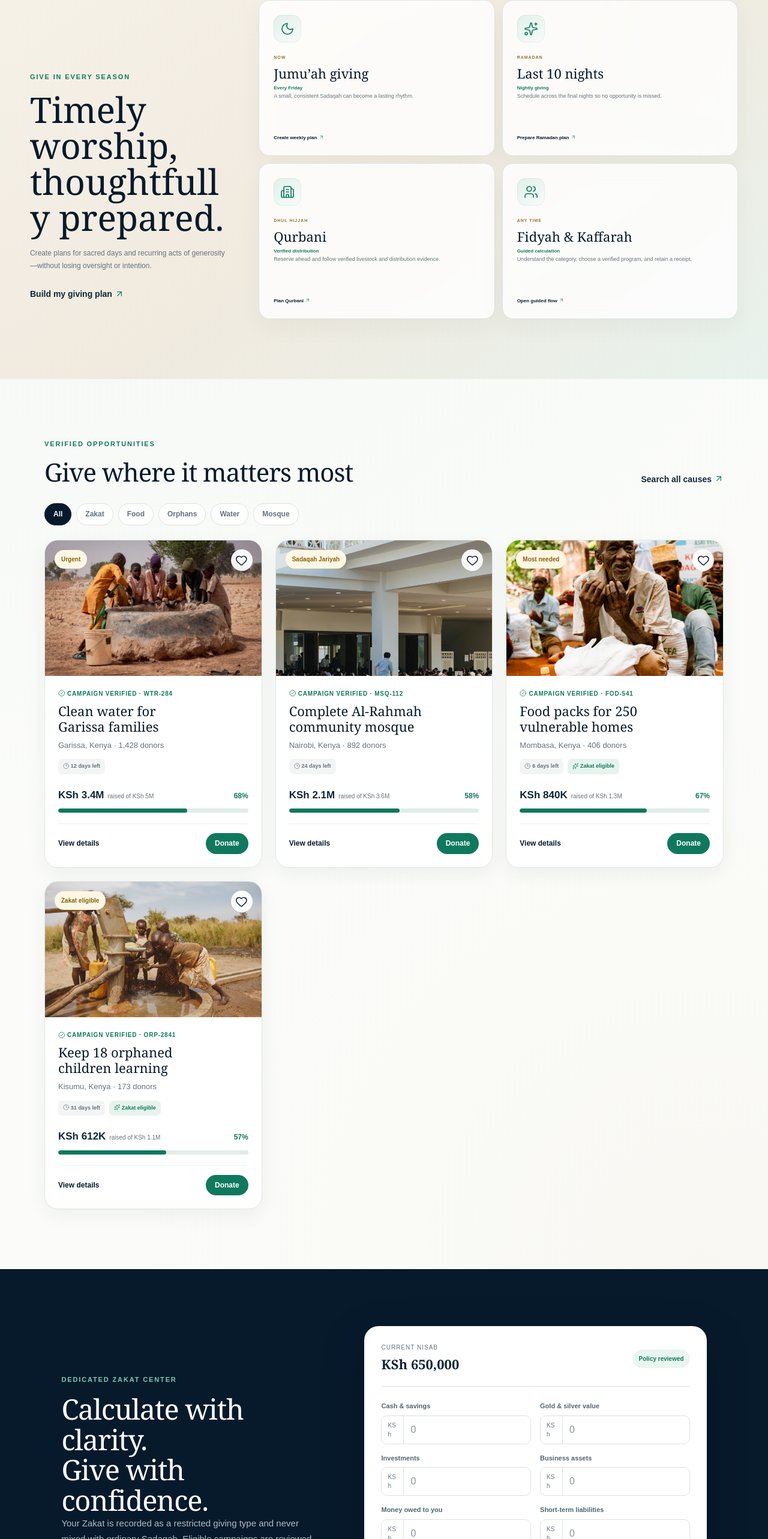
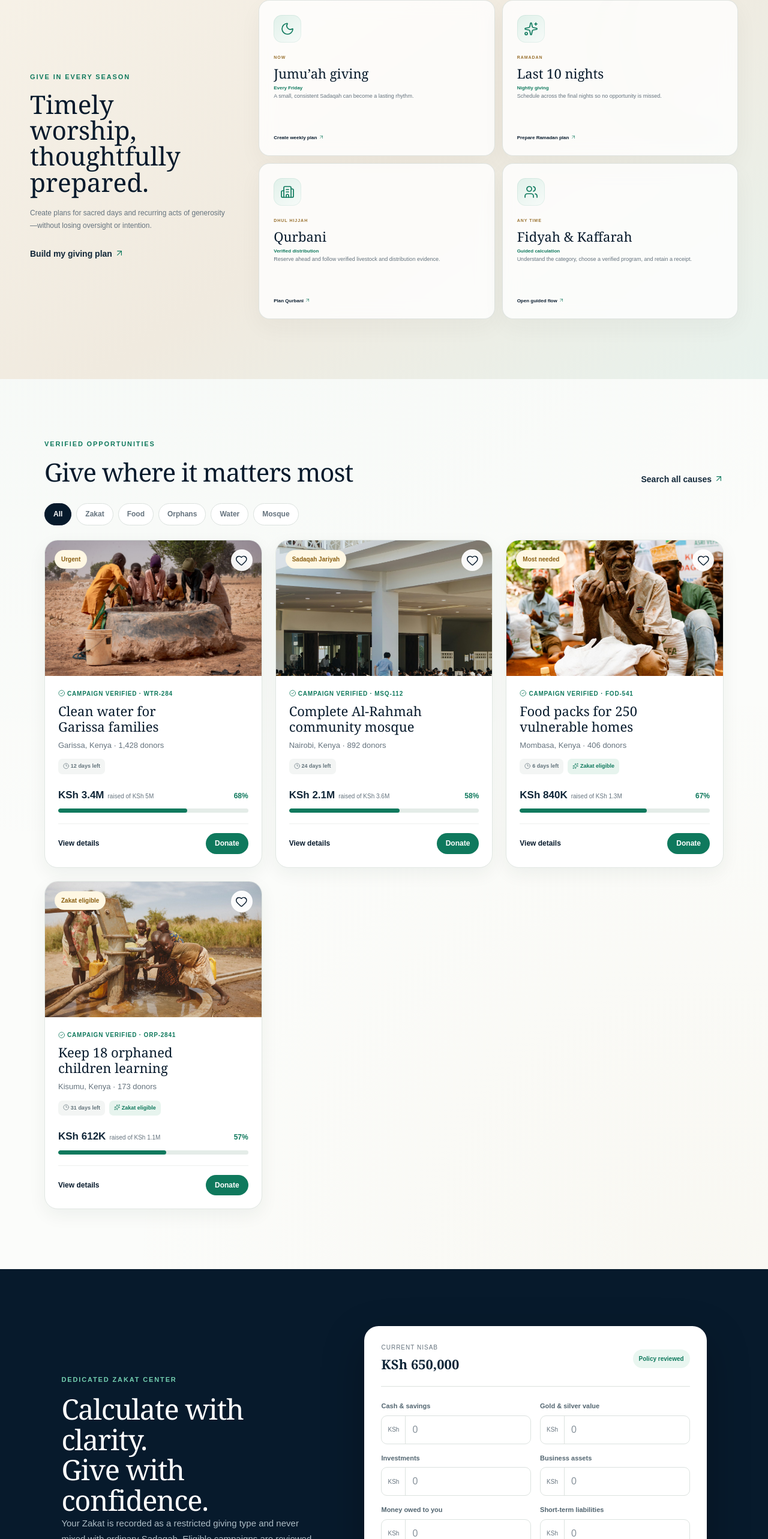
Before and after one commit to KuduKhan/amanah-giving-Frontend, a Next.js app: page / in a window 1280 px wide. Shown: the part 1015-3581 px from the top of the page at 60% size. Built offline with nearby package versions, Linux system fonts and the light colour scheme.

Commit message:
Fix word wrapping and currency label alignment

```diff
--- a/app/globals.css
+++ b/app/globals.css
@@ -492,12 +492,18 @@ button:focus-visible,a:focus-visible,input:focus-visible,select:focus-visible,te
 
 /* Content-driven layouts: shrink tracks, wrap text, and keep actions reachable. */
 :where(main, section, article, aside, header, footer, nav, div, form, label, button, a, span) { min-width: 0; }
-body { overflow-wrap: anywhere; }
+body { overflow-wrap: normal; word-break: normal; }
 button, input, select, textarea { font: inherit; }
 button { white-space: normal; line-height: 1.4; }
 input, select, textarea { min-width: 0; max-width: 100%; }
 img { max-width: 100%; }
 h1, h2, h3, h4 { text-wrap: balance; }
+/* Size this headline to its column so whole words fit before wrapping. */
+.seasonal-heading { container-type: inline-size; }
+.seasonal-heading h2 { font-size: clamp(28px, 13cqi, 62px); overflow-wrap: normal; word-break: normal; hyphens: none; }
+/* Currency prefixes must keep their intrinsic width; the input takes the remaining space. */
+.calc-grid small, .custom-amount small, .planner-amount small, .field > div > small { flex: 0 0 auto; white-space: nowrap; }
+.calc-grid input, .custom-amount input, .planner-amount input, .field > div > input { flex: 1 1 0%; min-width: 0; }
 p { text-wrap: pretty; }
 :where(.hero-actions, .hero-proof, .section-heading, .card-footer, .calculator-top, .zakat-total, .timeline-head, .org-card, .footer-bottom, .checkout-heading, .card-head, .portal-welcome, .form-actions, .planner-summary, .notification-settings, .dashboard-welcome) { gap: 16px; flex-wrap: wrap; }
 :where(.brand-mark, .icon-button, .language, .notify-button, .close, .platform-close, .toggle-row i, .planner-toggle > i, .safety-note i, .planner-step > span, .donation-campaign img) { flex-shrink: 0; }
```
